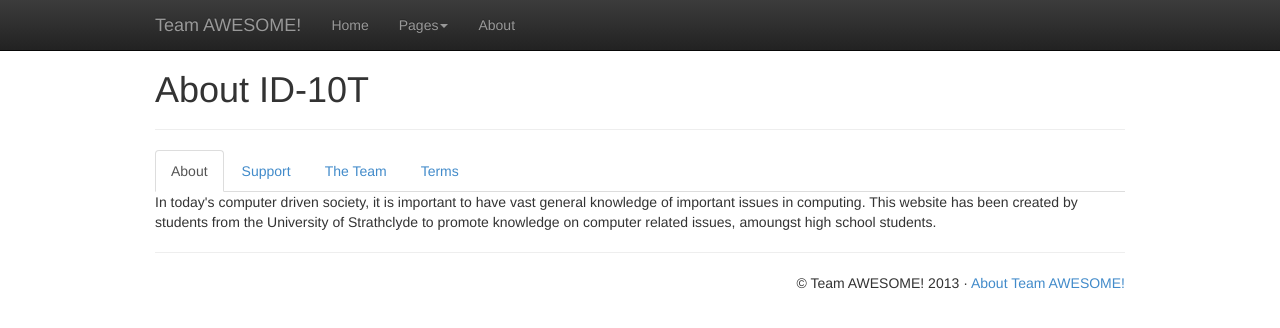
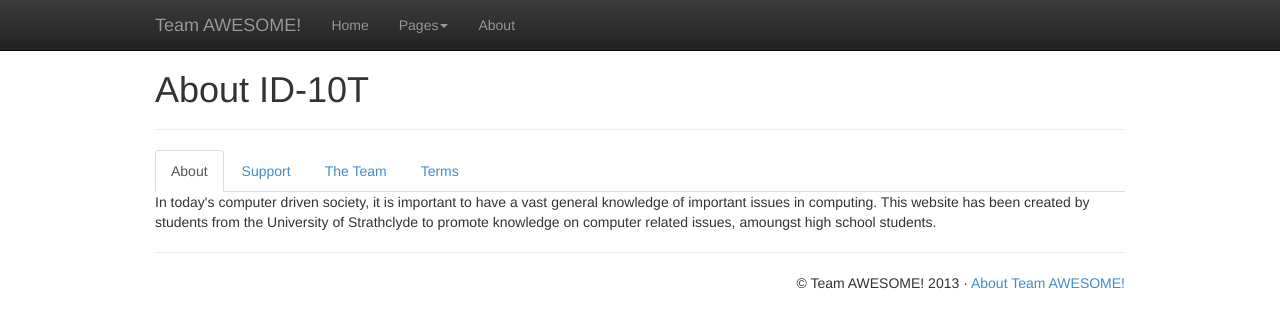
Before and after one commit to adamus1red/tripping-octo-adventure, a Jekyll site: the page built from about.html, in a window 1280 px wide. Shown: the top 328 px of the page. Built offline with Jekyll 4.4.1, drawn with Linux system fonts in a browser that asks for light colours; Markdown is read by kramdown in place of the engine named in the settings.

```diff
--- a/about.html
+++ b/about.html
@@ -13,7 +13,7 @@ title: About ID-10T
 <div class="tab-content">
     <div class="tab-pane fade in active" id="about">
         <section>
-            <p>In today's computer driven society, it is important to have vast general
+            <p>In today's computer driven society, it is important to have a vast general
                 knowledge of important issues in computing. This website has been
                 created by students from the University of Strathclyde to promote
                 knowledge on computer related issues, amoungst high school
```
